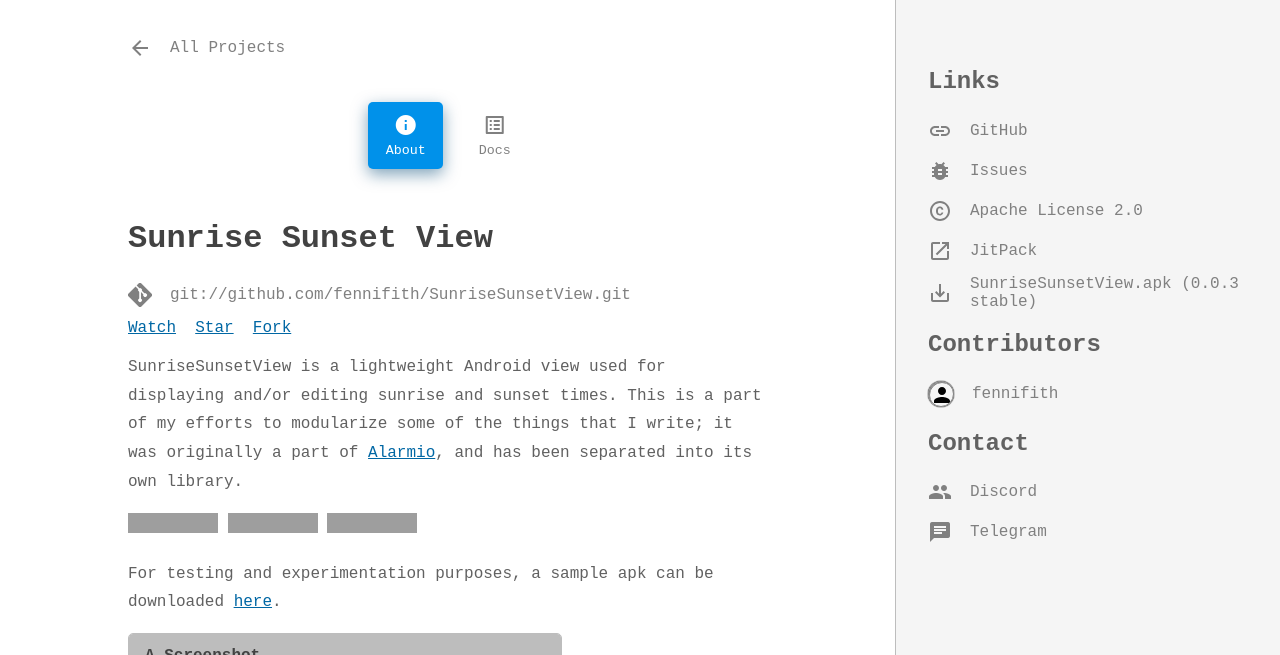
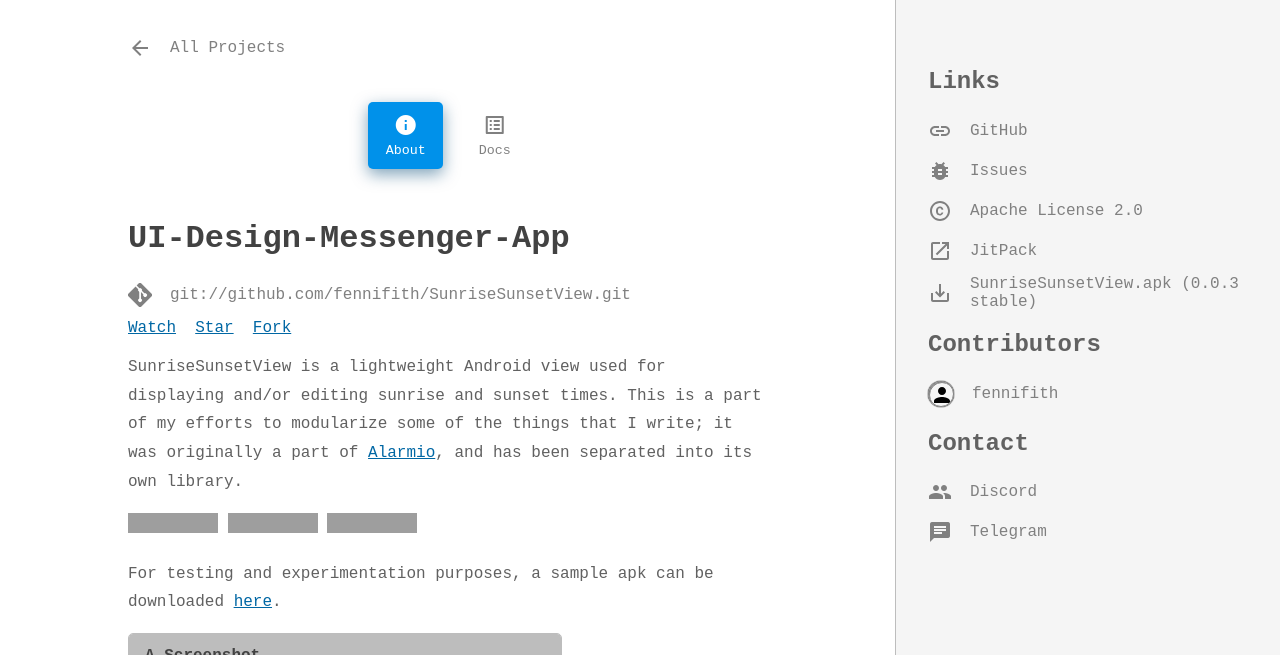
Before and after one commit to SarthakSwaroop/sarthakswaroop.github.io, a Jekyll site: the page built from _projects/sunrisesunsetview.md, in a window 1280 px wide and 900 px high, cut to the strip 0-655 px from the top of the window. Built offline with Jekyll 4.4.1, drawn with Linux system fonts in a browser that asks for light colours; nearby versions of some CDN libraries; some web fonts are replaced; comment, search, counter and statistics services are not loaded; a style sheet for code colours, icons or effects is not loaded; grey boxes are pictures that could not be loaded.

Commit message:
Update sunrisesunsetview.md

```diff
--- a/_projects/sunrisesunsetview.md
+++ b/_projects/sunrisesunsetview.md
@@ -1,7 +1,7 @@
 ---
 layout: "project"
 type: "android-library"
-title: "Sunrise Sunset View"
+title: "UI-Design-Messenger-App"
 description: "A lightweight Android view used for displaying and/or editing sunrise and sunset times."
 repo: "fennifith/SunriseSunsetView"
 git: "git://github.com/fennifith/SunriseSunsetView.git"
```
